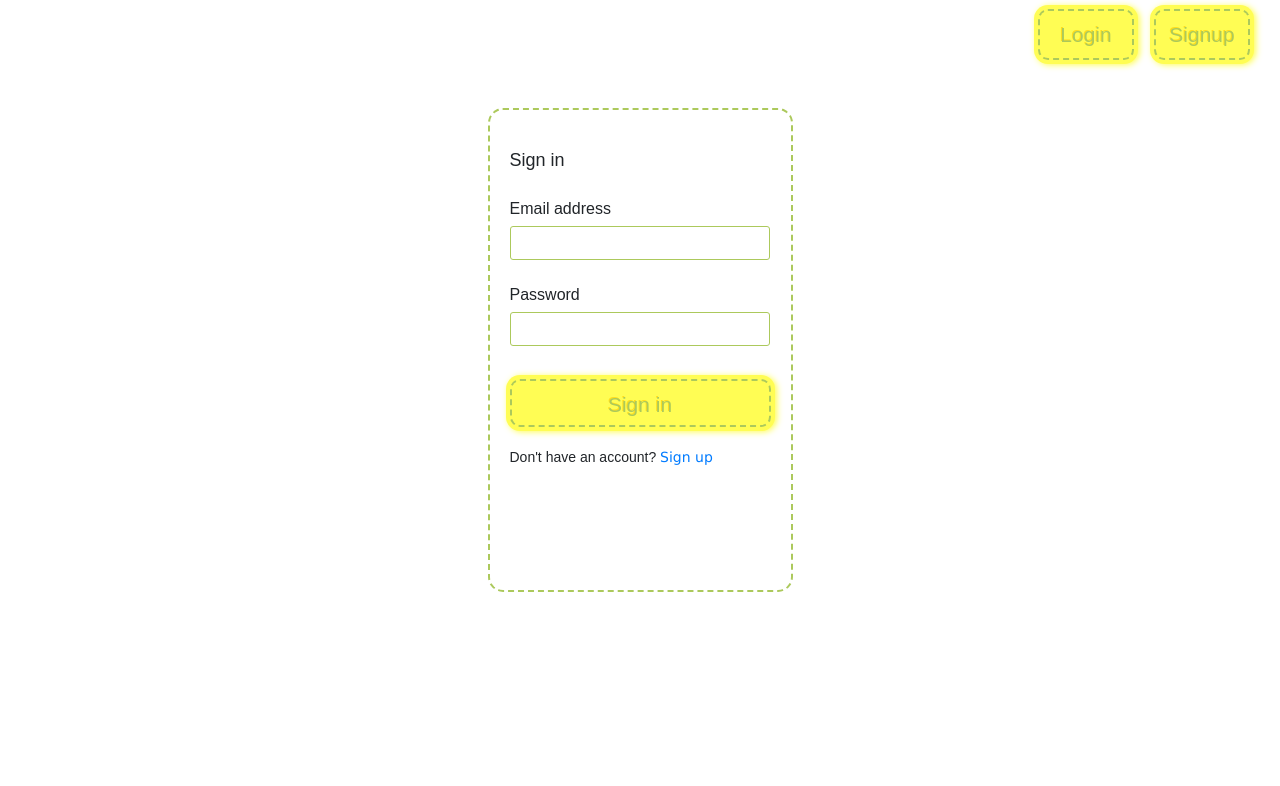
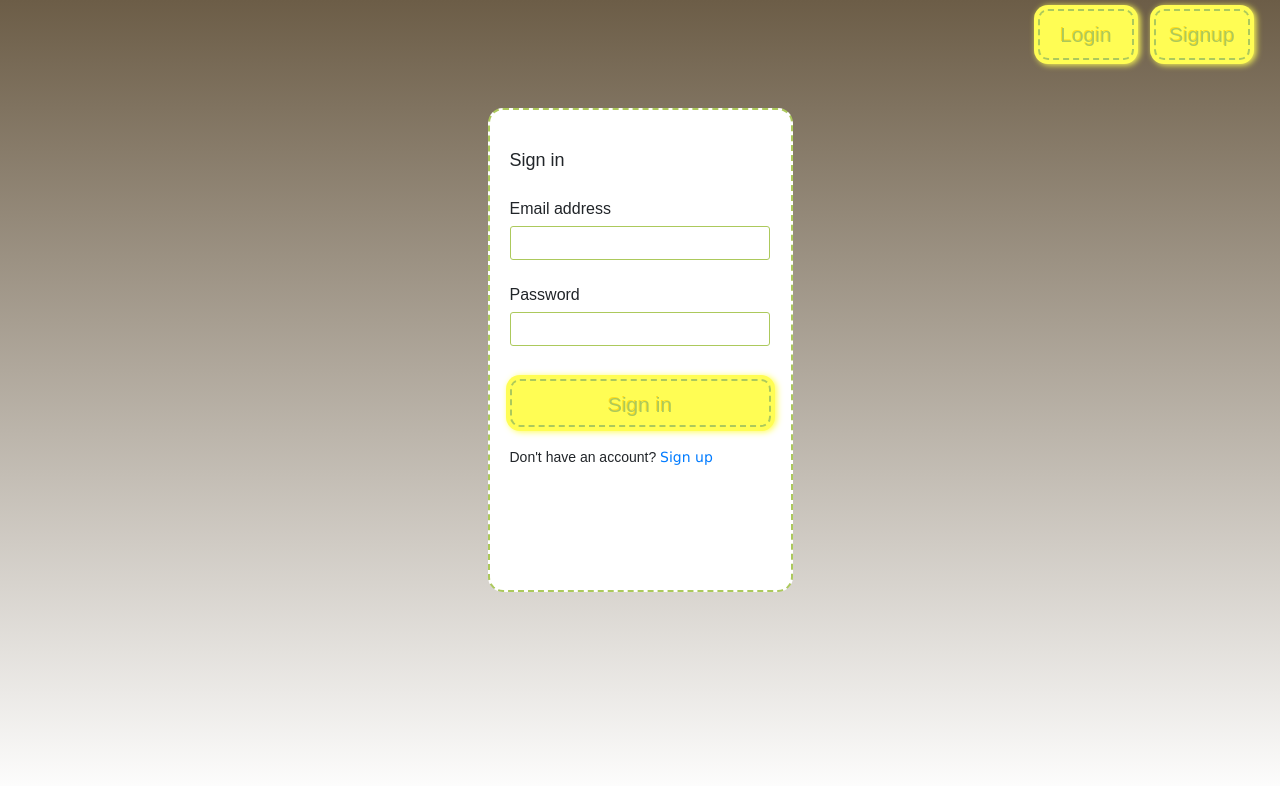
Before and after one commit to PersephoneQueenOfFlowers/goal-garden, a React (Create React App) app in the folder frontend/: page /#/login in a window 1280 px wide. Shown: the top 786 px of the page. Built offline with nearby package versions, Linux system fonts and the light colour scheme; a web font is replaced by a local one.

Commit message:
styled the button for the login page added a gradient background

```diff
--- a/frontend/public/css/App.css
+++ b/frontend/public/css/App.css
@@ -433,6 +433,13 @@ body {
   text-decoration: underline;
   color: #acc95c; }
 
+.session-window {
+  height: 100vh;
+  background-image: linear-gradient(180deg, #6c5d47, #fff); }
+
+#session-form {
+  background-color: white; }
+
 .add_goal_hidden {
   display: none; }
 
--- a/frontend/public/css/signup.css
+++ b/frontend/public/css/signup.css
@@ -54,3 +54,10 @@
 .signup-button:hover, .login-button:hover {
   text-decoration: underline;
   color: #acc95c; }
+
+.session-window {
+  height: 100vh;
+  background-image: linear-gradient(180deg, #6c5d47, #fff); }
+
+#session-form {
+  background-color: white; }
--- a/frontend/src/components/session/login_form.js
+++ b/frontend/src/components/session/login_form.js
@@ -57,9 +57,10 @@ class LoginForm extends React.Component {
 
   render() {
     return (
+      <div className="session-window">
         <div className="form-container">
           <form onSubmit={this.handleSubmit}>
-          <div className="form">
+            <div className="form" id="session-form">
               <div>
                 <h2>Sign in</h2>
               </div>
@@ -98,6 +99,7 @@ class LoginForm extends React.Component {
             </div>
           </form>
         </div>
+      </div>
     );
   }
 }
--- a/frontend/src/components/session/signup_form.js
+++ b/frontend/src/components/session/signup_form.js
@@ -57,9 +57,10 @@ class SignupForm extends React.Component {
 
   render() {
     return (
+      <div className="session-window">
         <div className="signup-form-container">
           <form onSubmit={this.handleSubmit} >
-          <div className="signup-form">
+            <div className="signup-form" id="session-form">
               <div>
                 <h2>Create an account</h2>
               </div>
@@ -112,6 +113,7 @@ class SignupForm extends React.Component {
             </div>
           </form>
         </div>
+      </div>
     );
   }
 }
--- a/frontend/src/styles/signup.scss
+++ b/frontend/src/styles/signup.scss
@@ -56,3 +56,13 @@
     text-decoration: underline;
     color: #acc95c;
 }
+
+.session-window{
+    height: 100vh;
+    background-image: linear-gradient(180deg, #6c5d47, #fff);
+    // border: 2px solid red;
+}
+
+#session-form{
+    background-color: white;
+}
```
Lines whose indentation alone changed are shown as unchanged.
